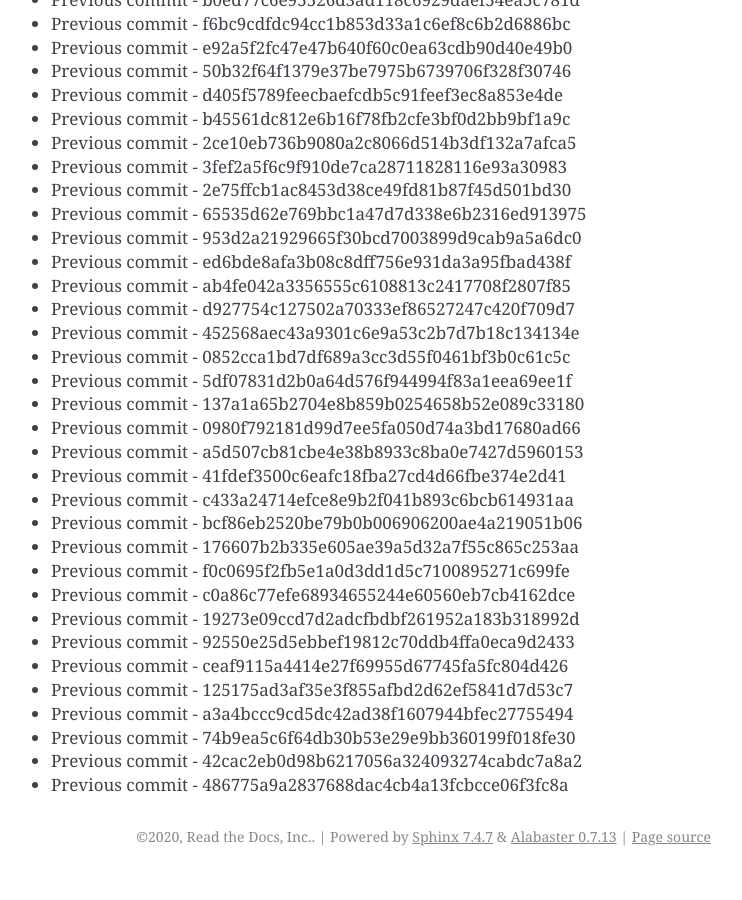
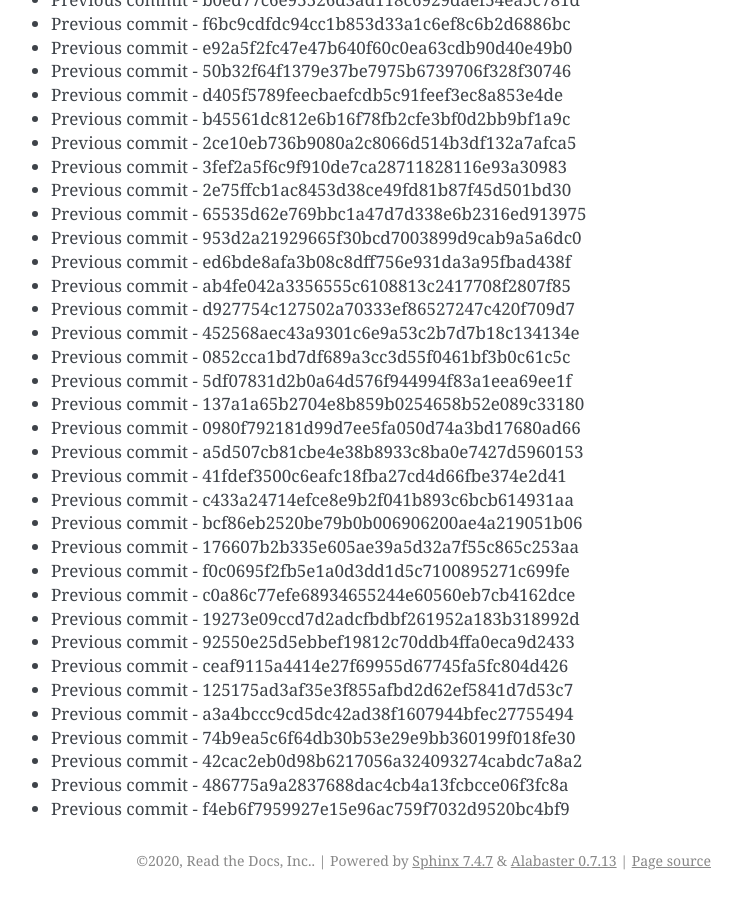
Before and after one commit to readthedocs/rtd-git-stresstest, a Sphinx documentation site: the page built from docs/updates.rst, in a window 1280 px wide and 900 px high, scrolled down 21930 px. Shown: the whole window, without its empty margins (399-1141 px from the left). Built offline with Sphinx 7.4.7, drawn with Linux system fonts in a browser that asks for light colours; before the commit the page ends 22806 px from its top, so only the background shows below that.

Commit message:
Generating commit from previous: f4eb6f7959927e15e96ac759f7032d9520bc4bf9

```diff
--- a/docs/updates.rst
+++ b/docs/updates.rst
@@ -953,3 +953,4 @@ It can be tested for any performance characteristics.
 * Previous commit - 74b9ea5c6f64db30b53e29e9bb360199f018fe30
 * Previous commit - 42cac2eb0d98b6217056a324093274cabdc7a8a2
 * Previous commit - 486775a9a2837688dac4cb4a13fcbcce06f3fc8a
+* Previous commit - f4eb6f7959927e15e96ac759f7032d9520bc4bf9
```
